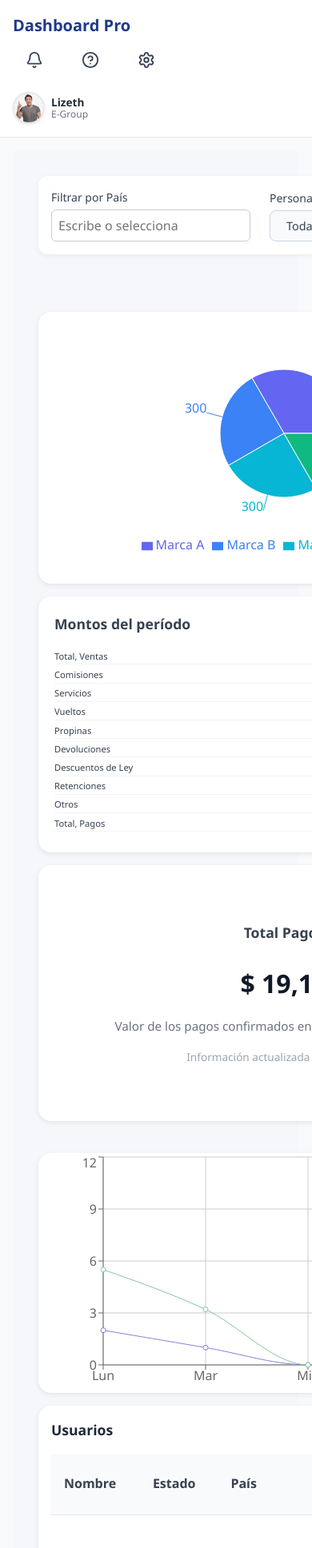
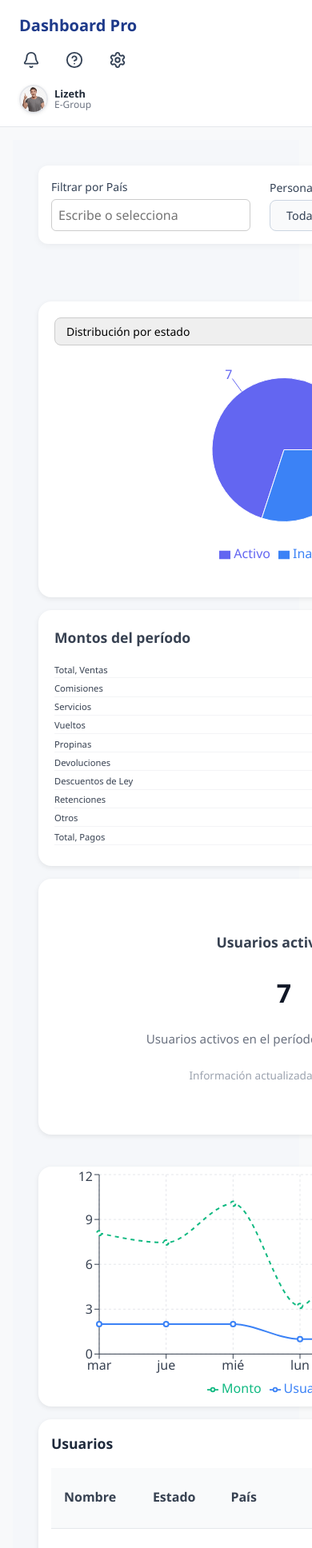
Before and after one commit to ALizeth96/dashboard-react, a React (Vite) app: page / in a window 390 px wide. Shown: the top 1936 px of the page at 80% size. Built offline with nearby package versions, Linux system fonts and the light colour scheme.

Commit message:
✨ Finalización del reto técnico: dashboard funcional, accesible y responsive

```diff
--- a/src/ResumenPanel/GraficoLinea.jsx
+++ b/src/ResumenPanel/GraficoLinea.jsx
@@ -1,3 +1,4 @@
+import React from "react";
 import {
   LineChart,
   Line,
@@ -6,27 +7,56 @@ import {
   CartesianGrid,
   Tooltip,
   ResponsiveContainer,
+  Legend,
 } from "recharts";
 
-const data = [
-  { dia: "Lun", cantidad: 2, monto: 5.5 },
-  { dia: "Mar", cantidad: 1, monto: 3.2 },
-  { dia: "Mié", cantidad: 0, monto: 0 },
-  { dia: "Jue", cantidad: 3, monto: 10.4 },
-  { dia: "Vie", cantidad: 1, monto: 1.2 },
-];
+// Función para agrupar usuarios por día (usando fecha de ingreso)
+const procesarDatos = (usuarios) => {
+  const resumen = {};
 
-const GraficoLinea = () => {
+  usuarios.forEach((user) => {
+    const fecha = new Date(user.ultimoIngreso);
+    const dia = fecha.toLocaleDateString("es-ES", { weekday: "short" });
+
+    if (!resumen[dia]) {
+      resumen[dia] = { dia, cantidad: 0, monto: 0 };
+    }
+
+    resumen[dia].cantidad += 1;
+    resumen[dia].monto += Math.random() * 10 + 1; // Monto ficticio para demo
+  });
+
+  return Object.values(resumen);
+};
+
+const GraficoLinea = ({ users }) => {
+  const data = procesarDatos(users);
+
   return (
     <div style={{ width: "100%", height: 300 }}>
       <ResponsiveContainer width="100%" height="100%">
-        <LineChart data={data}>
-          <CartesianGrid stroke="#ccc" />
-          <XAxis dataKey="dia" />
-          <YAxis />
-          <Tooltip />
-          <Line type="monotone" dataKey="cantidad" stroke="#8884d8" />
-          <Line type="monotone" dataKey="monto" stroke="#82ca9d" />
+        <LineChart data={data} margin={{ top: 10, right: 20, bottom: 10, left: 0 }}>
+          <CartesianGrid strokeDasharray="3 3" stroke="#e5e7eb" />
+          <XAxis dataKey="dia" stroke="#374151" />
+          <YAxis stroke="#374151" />
+          <Tooltip formatter={(value, name) => (name === "monto" ? `$${value.toFixed(2)}` : value)} />
+          <Legend />
+          <Line
+            type="monotone"
+            dataKey="cantidad"
+            stroke="#3b82f6"
+            strokeWidth={2}
+            name="Usuarios"
+            activeDot={{ r: 6 }}
+          />
+          <Line
+            type="monotone"
+            dataKey="monto"
+            stroke="#10b981"
+            strokeWidth={2}
+            name="Monto"
+            strokeDasharray="5 5"
+          />
         </LineChart>
       </ResponsiveContainer>
     </div>
--- a/src/ResumenPanel/GraficoTorta.jsx
+++ b/src/ResumenPanel/GraficoTorta.jsx
@@ -1,34 +1,77 @@
-import React from "react";
-import { PieChart, Pie, Cell, Tooltip, ResponsiveContainer, Legend } from "recharts";
+import React, { useState } from "react";
+import {
+  PieChart,
+  Pie,
+  Cell,
+  Tooltip,
+  ResponsiveContainer,
+  Legend,
+} from "recharts";
 
-const data = [
-  { name: "Marca A", value: 400 },
-  { name: "Marca B", value: 300 },
-  { name: "Marca C", value: 300 },
-  { name: "Marca D", value: 200 },
+const COLORS = [
+  "#6366f1",
+  "#3b82f6",
+  "#06b6d4",
+  "#10b981",
+  "#f97316",
+  "#ef4444",
+  "#14b8a6",
+  "#8b5cf6",
+  "#7c3aed",
 ];
 
-const COLORS = ["#6366f1", "#3b82f6", "#06b6d4", "#10b981"];
+const GraficoTorta = ({ users }) => {
+  const [modo, setModo] = useState("estado"); // Por defecto Estado
 
-const GraficoTorta = () => {
+  const agruparPor = (campo) => {
+    const conteo = {};
+    users.forEach((user) => {
+      const key = user[campo];
+      conteo[key] = (conteo[key] || 0) + 1;
+    });
+    return Object.entries(conteo).map(([name, value]) => ({ name, value }));
+  };
+
+  const data = agruparPor(modo);
+
   return (
-    <div style={{ width: "100%", height: 300 }}>
-      <ResponsiveContainer width="100%" height="100%">
+    <div style={{ width: "100%", height: 330 }}>
+      {/* Solo el select, sin texto encima */}
+      <div style={{ marginBottom: "8px", textAlign: "right" }}>
+        <select
+          value={modo}
+          onChange={(e) => setModo(e.target.value)}
+          style={{
+            padding: "6px 10px",
+            borderRadius: "8px",
+            border: "1px solid #ccc",
+            fontSize: "14px",
+          }}
+        >
+          <option value="pais">Distribución por país</option>
+          <option value="estado">Distribución por estado</option>
+        </select>
+      </div>
+
+      <ResponsiveContainer width="100%" height="85%">
         <PieChart>
           <Pie
             data={data}
             cx="50%"
             cy="50%"
-            outerRadius={80}
+            outerRadius={90}
             fill="#8884d8"
             dataKey="value"
             label
           >
             {data.map((entry, index) => (
-              <Cell key={`cell-${index}`} fill={COLORS[index % COLORS.length]} />
+              <Cell
+                key={`cell-${index}`}
+                fill={COLORS[index % COLORS.length]}
+              />
             ))}
           </Pie>
-          <Tooltip formatter={(value) => `$ ${value}`} />
+          <Tooltip formatter={(value) => `${value} usuarios`} />
           <Legend verticalAlign="bottom" height={36} />
         </PieChart>
       </ResponsiveContainer>
--- a/src/ResumenPanel/ResumenPanel.css
+++ b/src/ResumenPanel/ResumenPanel.css
@@ -13,7 +13,7 @@
   display: flex;
   flex-direction: column;
   gap: 0.5rem;
-  font-size: 0.7rem; /* más pequeño */
+  font-size: 0.7rem;
 }
 
 .kpis-lista {
@@ -30,7 +30,7 @@
   justify-content: space-between;
   align-items: center;
   gap: 0.5rem;
-  font-size: 0.7rem; /* más pequeño */
+  font-size: 0.7rem;
   border-bottom: 1px solid #f3f4f6;
   padding: 0.2rem 0;
   line-height: 1.2;
@@ -74,7 +74,6 @@
   justify-content: flex-start;
   background-color: #ffffff;
   padding: 0.5rem;
-
   border-radius: 0.75rem;
   box-shadow: 0 1px 3px rgba(0, 0, 0, 0.1);
 }
@@ -130,38 +129,54 @@
   font-weight: 600;
   text-align: left;
 }
+
 .pagos-container {
+  background-color: #ffffff;
+  border-radius: 1rem;
+  padding: 2rem 1.5rem;
+  box-shadow: 0 2px 12px rgba(0, 0, 0, 0.06);
   display: flex;
   flex-direction: column;
-  justify-content: center; /* centrado vertical */
-  align-items: center;     /* centrado horizontal */
-  text-align: center;      /* centra el texto */
+  justify-content: center;
+  align-items: center;
+  text-align: center;
+  transition: all 0.3s ease;
 }
 
+.pagos-container:hover {
+  transform: scale(1.02);
+  box-shadow: 0 4px 18px rgba(0, 0, 0, 0.08);
+}
+
+.pagos-container h3 {
+  font-size: 1rem;
+  font-weight: 600;
+  color: #1f2937;
+  margin-bottom: 0.5rem;
+}
+
+.total-pagos {
+  font-size: 2.75rem;
+  font-weight: 800;
+  color: #0f172a;
+  margin-bottom: 0.25rem;
+}
+
+.total-pagos-label {
+  font-size: 0.9rem;
+  color: #6b7280;
+  margin-bottom: 0.4rem;
+}
+
+.actualizado-label {
+  font-size: 0.8rem;
+  color: #94a3b8;
+}
 
 .grafico-container,
 .resumen-container,
 .pagos-container {
   flex: 1;
-}
-
-.total-pagos {
-  font-size: 1.4rem;
-  font-weight: bold;
-  color: #111827;
-  text-align: left;
-}
-
-.total-pagos-label {
-  font-size: 0.8rem;
-  color: #6b7280;
-  text-align: left;
-}
-
-.actualizado-label {
-  font-size: 0.75rem;
-  color: #9ca3af;
-  text-align: left;
 }
 
 .grafico-linea-wrapper {
@@ -199,13 +214,44 @@
     height: auto;
   }
 
-
-
-
   .grafico-linea-wrapper h3 {
     margin-bottom: 1rem;
     font-size: 1.1rem;
     color: #374151;
     font-weight: 600;
   }
+
+.usuarios-activos {
+  display: flex;
+  flex-direction: column;
+  justify-content: center;
+  align-items: center;
+  text-align: center;
+  background-color: #ffffff;
+  border-radius: 1rem;
+  padding: 1rem;
+  box-shadow: 0 2px 6px rgba(0, 0, 0, 0.08);
+  min-height: 220px;
 }
+
+.usuarios-activos-title {
+  font-size: 1rem;
+  font-weight: 600;
+  color: #1e3a8a;
+  margin-bottom: 0.5rem;
+}
+
+.usuarios-activos-cifra {
+  font-size: 2rem;
+  font-weight: bold;
+  color: #10b981; /* verde esmeralda */
+}
+
+.usuarios-activos-label {
+  font-size: 0.85rem;
+  color: #6b7280;
+  margin-top: 0.25rem;
+}
+
+
+}
--- a/src/ResumenPanel/ResumenPanel.jsx
+++ b/src/ResumenPanel/ResumenPanel.jsx
@@ -1,37 +1,65 @@
+import React from "react";
 import GraficoTorta from "./GraficoTorta";
 import Kpis from "./Kpis";
 import GraficoLinea from "./GraficoLinea";
 import UserTable from "../UserTable/UserTable.jsx";
 import "./ResumenPanel.css";
+import UsuariosActivos from "./UsuariosActivos";
 
 const ResumenPanel = ({ users }) => {
+  // Detectar cuántos usuarios están activos según el campo isActive
+  const usuariosActivos = users.filter((u) => u.estado.toLowerCase() === "activo");
+
   return (
     <>
       <div className="resumen-panel-grid">
+        {/* Gráfico circular */}
         <div className="card-panel grafico-container">
-          <GraficoTorta />
+          <GraficoTorta users={users} />
         </div>
+
+        {/* KPIs */}
         <div className="card-panel resumen-container">
-          <Kpis />
+          <Kpis users={users} />
         </div>
+
+        {/* Panel de usuarios activos */}
         <div className="card-panel pagos-container">
-          <h3>Total Pagos</h3>
-          <div className="total-pagos">$ 19,14</div>
+          <h3>
+            Usuarios activos{" "}
+            <span
+              style={{
+                display: "inline-block",
+                width: "12px",
+                height: "12px",
+                borderRadius: "50%",
+                marginLeft: "0.5rem",
+                backgroundColor: usuariosActivos.length > 0 ? "#10b981" : "#ef4444",
+              }}
+              aria-label={
+                usuariosActivos.length > 0
+                  ? "Usuarios activos"
+                  : "Ningún usuario activo"
+              }
+            ></span>
+          </h3>
+          <div className="total-pagos">{usuariosActivos.length}</div>
           <div className="total-pagos-label">
-            Valor de los pagos confirmados en el período seleccionado.
+            Usuarios activos en el período actual (simulado).
           </div>
           <div className="actualizado-label">
-            Información actualizada al 30-05-2022
+            Información actualizada al {new Date().toLocaleDateString()}
           </div>
         </div>
       </div>
 
+      {/* Gráfico de líneas y tabla */}
       <div className="graficos-tabla-wrapper">
         <div className="grafico-linea-wrapper">
-          <GraficoLinea />
+          <GraficoLinea users={users} />
         </div>
         <div className="user-table-wrapper">
-          <UserTable users={users} /> {/* ✅ Aquí pasamos los usuarios filtrados */}
+          <UserTable users={users} />
         </div>
       </div>
     </>
--- /dev/null
+++ b/src/ResumenPanel/UsuariosActivos.jsx
@@ -0,0 +1,24 @@
+import React from "react";
+import "./ResumenPanel.css";
+
+const UsuariosActivos = ({ users }) => {
+  const activos = users.filter((user) => user.isActive).length;
+  const color = activos > 0 ? "#10b981" : "#ef4444"; // verde o rojo
+
+  return (
+    <div className="usuarios-activos card-panel">
+      <h3>Usuarios activos {activos > 0 ? "🟢" : "🔴"}</h3>
+      <div className="total-activos" style={{ color }}>
+        {activos}
+      </div>
+      <div className="total-pagos-label">
+        Usuarios activos en el último minuto (simulado)
+      </div>
+      <div className="actualizado-label">
+        Información actualizada al {new Date().toLocaleDateString()}
+      </div>
+    </div>
+  );
+};
+
+export default UsuariosActivos;
--- a/src/components/Navbar.css
+++ b/src/components/Navbar.css
@@ -10,6 +10,7 @@
   position: sticky;
   top: 0;
   z-index: 10;
+  box-sizing: border-box;
 }
 
 /* Título izquierdo */
@@ -23,13 +24,14 @@
 .navbar-right {
   display: flex;
   align-items: center;
-  gap: 1.5rem;
+  gap: 2rem; /* espacio mejorado entre íconos y perfil */
 }
 
 /* Íconos */
 .navbar-icons {
   display: flex;
-  gap: 1rem;
+  gap: 1.2rem;
+  align-items: center;
 }
 
 .navbar-icons button {
@@ -38,6 +40,10 @@
   cursor: pointer;
   color: #334155;
   transition: transform 0.2s ease;
+  display: flex;
+  align-items: center;
+  justify-content: center;
+  padding: 0.25rem;
 }
 
 .navbar-icons button:hover {
@@ -50,6 +56,7 @@
   gap: 0.75rem;
   padding-right: 1rem;
 }
+
 .navbar-avatar {
   width: 40px;
   height: 40px;
@@ -58,7 +65,6 @@
   border: 2px solid #e5e7eb; /* borde suave opcional */
   box-shadow: 0 1px 4px rgba(0, 0, 0, 0.08); /* sombra ligera */
 }
-
 
 .profile-avatar {
   width: 40px;
@@ -90,17 +96,56 @@
   .navbar {
     flex-direction: column;
     align-items: flex-start;
-    padding: 1rem;
+    padding: 1rem 1.5rem;
+  }
+
+  .navbar-left {
+    width: 100%;
+    margin-bottom: 0.75rem;
   }
 
   .navbar-right {
-    flex-direction: column;
-    align-items: flex-start;
+    width: 100%;
+    flex-direction: row;
+    justify-content: space-between;
+    align-items: center;
     gap: 1rem;
-    margin-top: 0.5rem;
+    flex-wrap: wrap;
+  }
+
+  .navbar-icons {
+    order: 1;
+    display: flex;
+    justify-content: flex-start;
+    width: 100%;
+    gap: 1.5rem;
   }
 
   .navbar-profile {
+    order: 2;
+    display: flex;
+    align-items: center;
     gap: 0.5rem;
+    width: 100%;
+    justify-content: flex-start;
   }
+
+  .navbar-avatar {
+    width: 36px;
+    height: 36px;
+  }
+
+  .profile-info {
+    font-size: 0.8rem;
+  }
+  .navbar-icons button:focus {
+  outline: 2px solid #3b82f6;
+  outline-offset: 2px;
 }
+
+.navbar-profile:focus-within {
+  outline: 2px dashed #8b5cf6;
+  outline-offset: 4px;
+}
+
+}
--- a/src/components/Navbar.jsx
+++ b/src/components/Navbar.jsx
@@ -5,7 +5,7 @@ import lizeth from '../assets/OIP.webp';
 
 const Navbar = () => {
   return (
-    <nav className="navbar">
+    <nav className="navbar" role="navigation" aria-label="Barra de navegación principal">
       {/* Sección izquierda */}
       <div className="navbar-left">
         <h1 className="navbar-title">Dashboard Pro</h1>
@@ -13,15 +13,15 @@ const Navbar = () => {
 
       {/* Sección derecha */}
       <div className="navbar-right">
-        <div className="navbar-icons">
-          <button aria-label="Notificaciones"><Bell size={22} /></button>
-          <button aria-label="Ayuda"><HelpCircle size={22} /></button>
-          <button aria-label="Configuración"><Settings size={22} /></button>
+        <div className="navbar-icons" role="group" aria-label="Acciones del usuario">
+          <button aria-label="Ver notificaciones" tabIndex={0}><Bell size={22} /></button>
+          <button aria-label="Centro de ayuda" tabIndex={0}><HelpCircle size={22} /></button>
+          <button aria-label="Configuración de la cuenta" tabIndex={0}><Settings size={22} /></button>
         </div>
 
         {/* Perfil */}
-        <div className="navbar-profile">
-          <img src={lizeth} alt="Lizeth" className="navbar-avatar" />
+        <div className="navbar-profile" aria-label="Perfil de usuario" role="region">
+          <img src={lizeth} alt="Foto de perfil de Lizeth" className="navbar-avatar" />
           <div className="profile-info">
             <p className="profile-name"> Lizeth</p>
             <p className="profile-company">E-Group</p>
--- a/src/pages/Dashboard.jsx
+++ b/src/pages/Dashboard.jsx
@@ -84,6 +84,8 @@ const Dashboard = () => {
   const [estadoSeleccionado, setEstadoSeleccionado] = useState("todas");
   const [usuariosFiltrados, setUsuariosFiltrados] = useState(usersData);
 
+
+
   const filtrarUsuarios = () => {
     const filtrados = usersData.filter((user) => {
       const paisCoincide =
```
Also changed, not shown: src/ResumenPanel/Kpis.jsx (+28 -13 lines), src/components/Filtros.css (line endings or trailing spaces).
